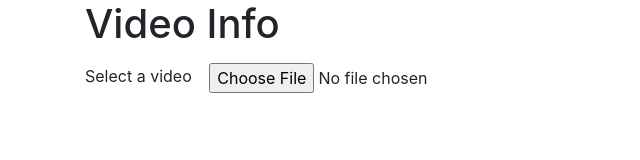
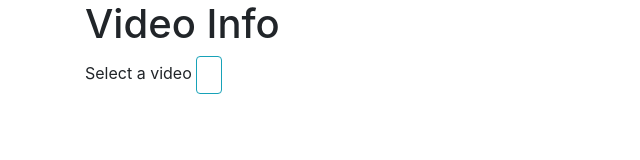
Before and after one commit to ghigbie/electron-video-info-app, an Electron app: page index.html in a window 1280 px wide. Shown: the whole page, without its empty margins (0-640 px from the left). Drawn offline with Linux system fonts and the light colour scheme.

Commit message:
Change bootstrap styles

```diff
--- a/index.html
+++ b/index.html
@@ -7,7 +7,7 @@
         <form>
             <div>
                 <lable>Select a video</lable>
-                <input class="btn btn-default" type="file" access="video/*">
+                <input type="button" class="btn btn-outline-info" type="file" access="video/*">
             </div>
         </form>
     </div>
```
